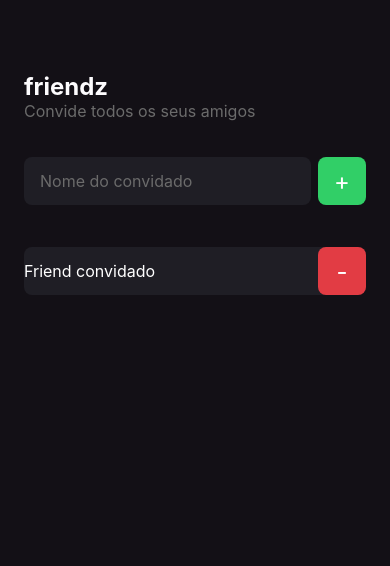
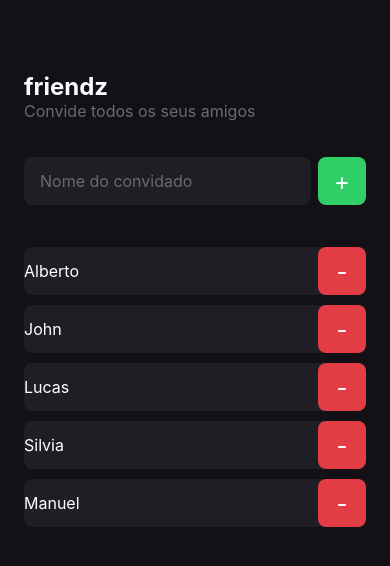
Before and after one commit to mannuelst/friendz, a React Native app: screen / in a window 390 px wide. Shown: the top 566 px of the page. Built offline with nearby package versions, Linux system fonts and the light colour scheme.

Commit message:
feat: update status bar

```diff
--- a/App.tsx
+++ b/App.tsx
@@ -1,7 +1,12 @@
+import { StatusBar } from "react-native";
 import { Home } from "./src/screens/home";
 
 export default function App() {
   return (
-    <Home />
+    <>
+      <StatusBar barStyle="light-content" backgroundColor="transparent"
+        translucent />
+      <Home />
+    </>
   )
 }
--- a/src/components/friends/index.tsx
+++ b/src/components/friend/index.tsx
@@ -1,14 +1,18 @@
 import { Text, TouchableOpacity, View } from "react-native";
 import { styles } from "./styles";
+type FriendProps = {
+  name: string,
+  onRemove: () => void
 
-export function Friends() {
+}
+export function Friend({ name, onRemove }: Readonly<FriendProps>) {
   return (
     <View style={styles.container}>
 
 
       <Text style={styles.name}>
-        Friend convidado</Text>
-      <TouchableOpacity style={styles.button}>
+        {name}</Text>
+      <TouchableOpacity style={styles.button} onPress={onRemove}>
         <Text style={styles.buttonText}>
           -
         </Text>
--- a/src/screens/home/index.tsx
+++ b/src/screens/home/index.tsx
@@ -1,11 +1,16 @@
-import { Text, TextInput, TouchableOpacity, View } from "react-native";
-import { Friends } from "../../components/friends";
+import { FlatList, Text, TextInput, TouchableOpacity, View } from "react-native";
+import { Friend } from "../../components/friend";
 import { styles } from "./styles";
 
 
 export function Home() {
+  const allFriends = ["Alberto", "John", "Lucas", "Silvia", "Manuel"]
   function handleAddFriends() {
-    console.log("Você adicionou um amigo")
+
+    // console.log("Você adicionou um amigo")
+  }
+  function handleRemoveFriend(name: string) {
+    console.log("Você removeu um amigo")
   }
   return (
     <View style={styles.container}>
@@ -22,7 +27,35 @@ export function Home() {
           </Text>
         </TouchableOpacity>
       </View>
-      <Friends />
+      <FlatList
+        data={allFriends}
+        showsVerticalScrollIndicator={false}
+        keyExtractor={item => item}
+        renderItem={({ item }) => (
+          <Friend
+            name={item}
+            onRemove={() => handleRemoveFriend("")}
+          />
+
+        )}
+        ListEmptyComponent={() => (
+          <Text style={styles.emptyList}>
+            Não convidou nenhum amigo ainda? Adicione um amigo.
+          </Text>
+
+        )}
+      />
+
+      {/* <ScrollView
+        showsVerticalScrollIndicator={false}>
+
+        {allFriends.map(friend =>
+
+          <Friend key={friend}
+            name={friend}
+            onRemove={() => handleRemoveFriend("")} />
+        )}
+      </ScrollView> */}
     </View >
   )
 }
--- a/src/screens/home/styles.ts
+++ b/src/screens/home/styles.ts
@@ -46,5 +46,10 @@ export const styles = StyleSheet.create({
     color: "#fff",
     fontSize: 24
 
+  },
+  emptyList: {
+    color: "#fff",
+    fontSize: 14,
+    textAlign: "center"
   }
 })
```
Also changed, not shown: src/components/friend/styles.ts (renamed from src/components/friends/styles.ts).
